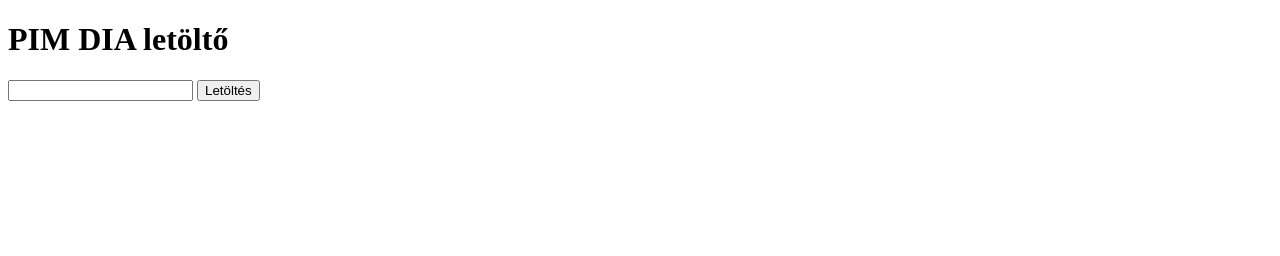
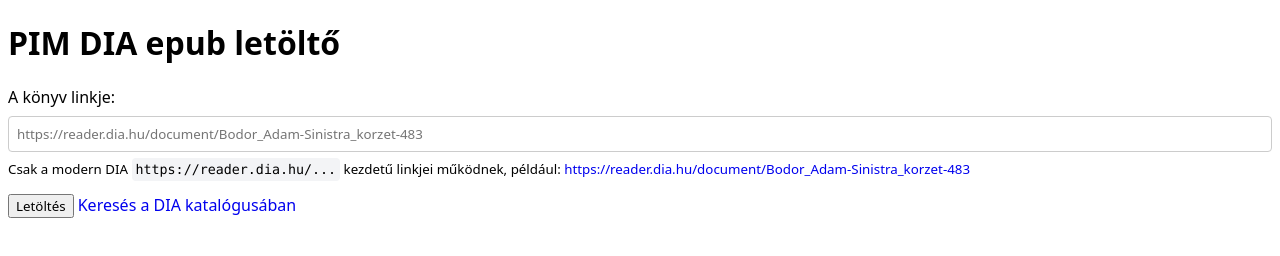
Before and after one commit to bartaldavid/pim-dia-dl, a plain HTML site: page index.html in a window 1280 px wide. Drawn offline with Linux system fonts and the light colour scheme.

Commit message:
ui updates

```diff
--- a/index.html
+++ b/index.html
@@ -4,12 +4,64 @@
     <meta charset="UTF-8" />
     <meta name="viewport" content="width=device-width, initial-scale=1.0" />
     <title>PIM DIA letöltő</title>
+    <style>
+      * {
+        box-sizing: border-box;
+        font-family: ui-sans-serif, system-ui, sans-serif, "Apple Color Emoji",
+          "Segoe UI Emoji", "Segoe UI Symbol", "Noto Color Emoji";
+      }
+      label[for="url"] {
+        display: block;
+      }
+      input {
+        border: 1px solid #ccc;
+        border-radius: 0.25rem;
+        padding: 0.5rem;
+        width: 100%;
+        margin: 0.5rem 0;
+      }
+      small {
+        display: block;
+      }
+      button {
+        margin-top: 1rem;
+      }
+      code {
+        background-color: #f3f4f6;
+        padding: 0.25rem;
+        border-radius: 0.25rem;
+        font-family: ui-monospace, SFMono-Regular, Menlo, Monaco, Consolas,
+          "Liberation Mono", "Courier New", monospace;
+      }
+      a {
+        text-decoration: none;
+      }
+    </style>
   </head>
   <body>
-    <h1>PIM DIA letöltő</h1>
+    <h1>PIM DIA epub letöltő</h1>
     <form action="/epub" method="get">
-      <input type="url" name="url" id="url" />
-      <button type="submit">Letöltés</button>
+      <label for="url">A könyv linkje:</label>
+      <input
+        type="url"
+        name="url"
+        id="url"
+        placeholder="https://reader.dia.hu/document/Bodor_Adam-Sinistra_korzet-483"
+        aria-describedby="description"
+      />
+      <small id="description">
+        Csak a modern DIA
+        <code>https://reader.dia.hu/...</code> kezdetű linkjei működnek,
+        például:
+        <a
+          href="epub?url=https%3A%2F%2Freader.dia.hu%2Fdocument%2FBodor_Adam-Sinistra_korzet-483"
+          >https://reader.dia.hu/document/Bodor_Adam-Sinistra_korzet-483</a
+        >
+      </small>
+      <div>
+        <button type="submit">Letöltés</button>
+        <a href="https://opac.dia.hu/">Keresés a DIA katalógusában</a>
+      </div>
     </form>
   </body>
 </html>
```
